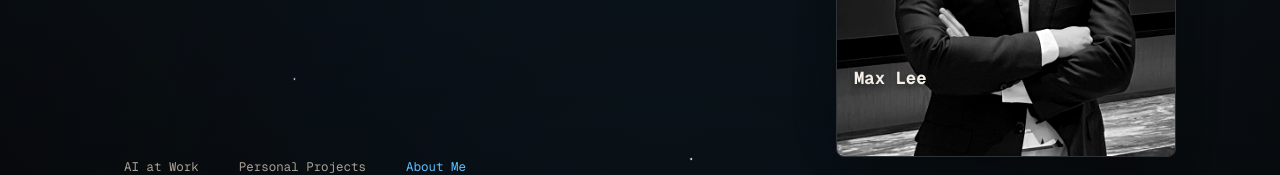
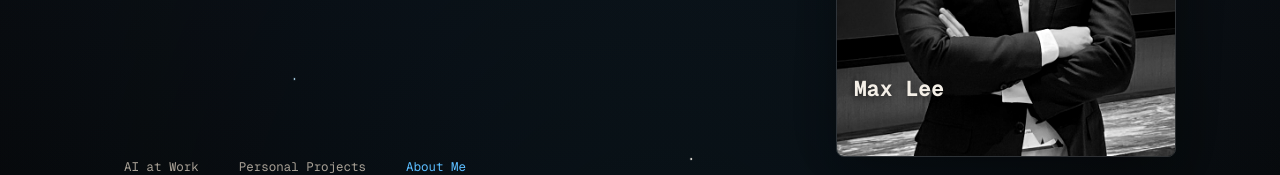
Before and after one commit to maxleesianyi/max-lee-ai-portfolio-website, a Next.js app: page / in a window 1280 px wide. Shown: the part 497-672 px from the top of the page. Built offline with nearby package versions, Linux system fonts and the light colour scheme.

Commit message:
Refine portrait name placement

```diff
--- a/app/globals.css
+++ b/app/globals.css
@@ -369,12 +369,12 @@ h3 {
 
 .hero-portrait-name {
   position: absolute;
-  bottom: 42px;
+  bottom: 30px;
   left: 18px;
   z-index: 2;
   color: var(--bone);
   font-family: var(--font-geist-mono), monospace;
-  font-size: clamp(0.92rem, 1.4vw, 1.08rem);
+  font-size: clamp(1.08rem, 1.8vw, 1.34rem);
   font-weight: 650;
   line-height: 1;
   text-shadow: 0 2px 10px rgba(0, 0, 0, 0.64);
```
